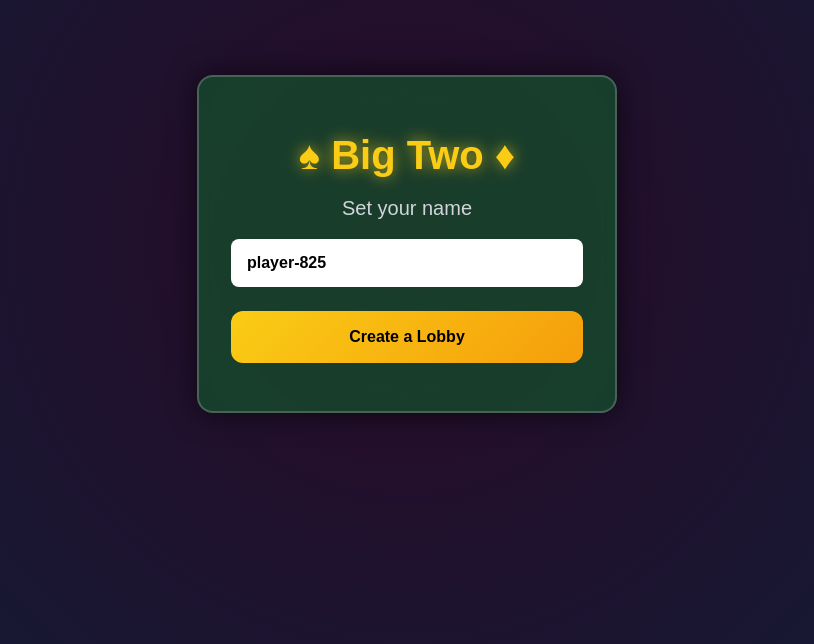
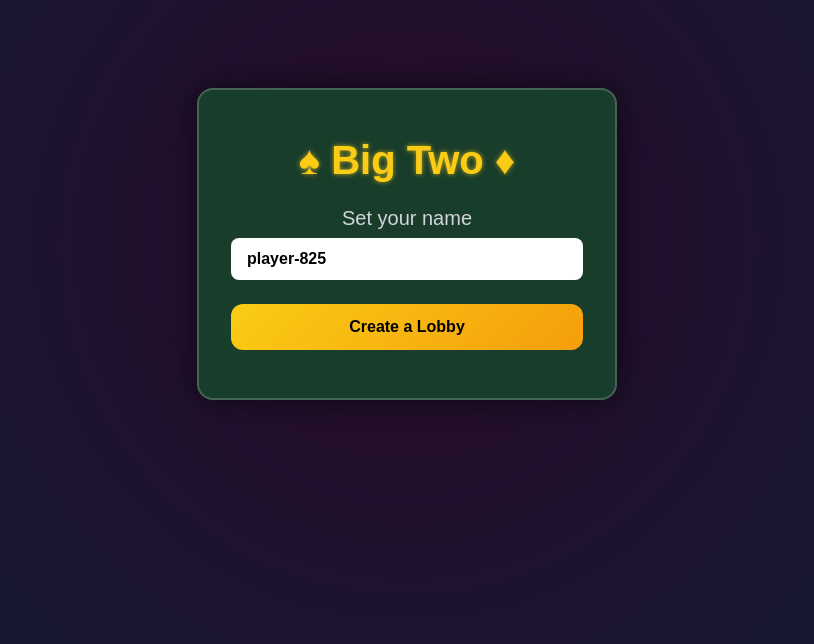
Before and after one commit to JohnFarrellDev/big-2, a React (Vite) app in the folder client/: page / in a window 1280 px wide. Shown: the part 156-800 px from the top of the page, without its empty margins (233-1047 px from the left). Built offline with nearby package versions, Linux system fonts and the light colour scheme.

Commit message:
minor corrections to lobby screen

```diff
--- a/client/src/index.css
+++ b/client/src/index.css
@@ -18,8 +18,6 @@
 }
 
 body {
-  /* 4. Add accessible line-height */
-  line-height: 1.5;
   /* 5. Improve text rendering */
   -webkit-font-smoothing: antialiased;
 }
--- a/client/src/routes/home/home.module.css
+++ b/client/src/routes/home/home.module.css
@@ -18,6 +18,9 @@
 
 .card {
   position: relative;
+  display: flex;
+  flex-direction: column;
+  gap: 1.5rem;
   background: rgba(20, 83, 45, 0.7);
   padding: 3rem 2rem;
   border-radius: 1rem;
@@ -32,22 +35,20 @@
 .title {
   font-size: 2.5rem;
   font-weight: 800;
-  margin-bottom: 0.5rem;
-  color: #facc15; /* gold */
-  text-shadow: 0 0 15px rgba(250, 204, 21, 0.7);
+  color: #facc15;
+  text-shadow: 0 0 5px rgba(250, 204, 21, 0.7);
 }
 
 .subtitle {
   font-size: 1.25rem;
-  margin-bottom: 1rem;
   color: #d1d5db;
   text-wrap: pretty;
+  margin-bottom: 0.5rem;
 }
 
 .usernameInput {
   width: 100%;
   padding: 0.75rem 1rem;
-  margin-bottom: 1.5rem;
   border: none;
   border-radius: 0.5rem;
   font-size: 1rem;
--- a/client/src/routes/home/home.tsx
+++ b/client/src/routes/home/home.tsx
@@ -12,7 +12,6 @@ export function Home() {
   async function handleCreate() {
     // make a request to the server to create a lobby for our user
     // take the response and navigate to the lobby page using the lobby id
-
     const res = await createNewLobby({
       playerId: player.id,
       name: player.name,
@@ -27,6 +26,7 @@ export function Home() {
 
       <div className={styles.card}>
         <h1 className={styles.title}>♠ Big Two ♦</h1>
+        <div>
           <p className={styles.subtitle}>Set your name</p>
           <input
             type="text"
@@ -34,6 +34,7 @@ export function Home() {
             value={player.name}
             className={styles.usernameInput}
           />
+        </div>
         <div className={styles.actions}>
           <button className={styles.createBtn} onClick={handleCreate}>
             Create a Lobby
```
Lines whose indentation alone changed are shown as unchanged.
